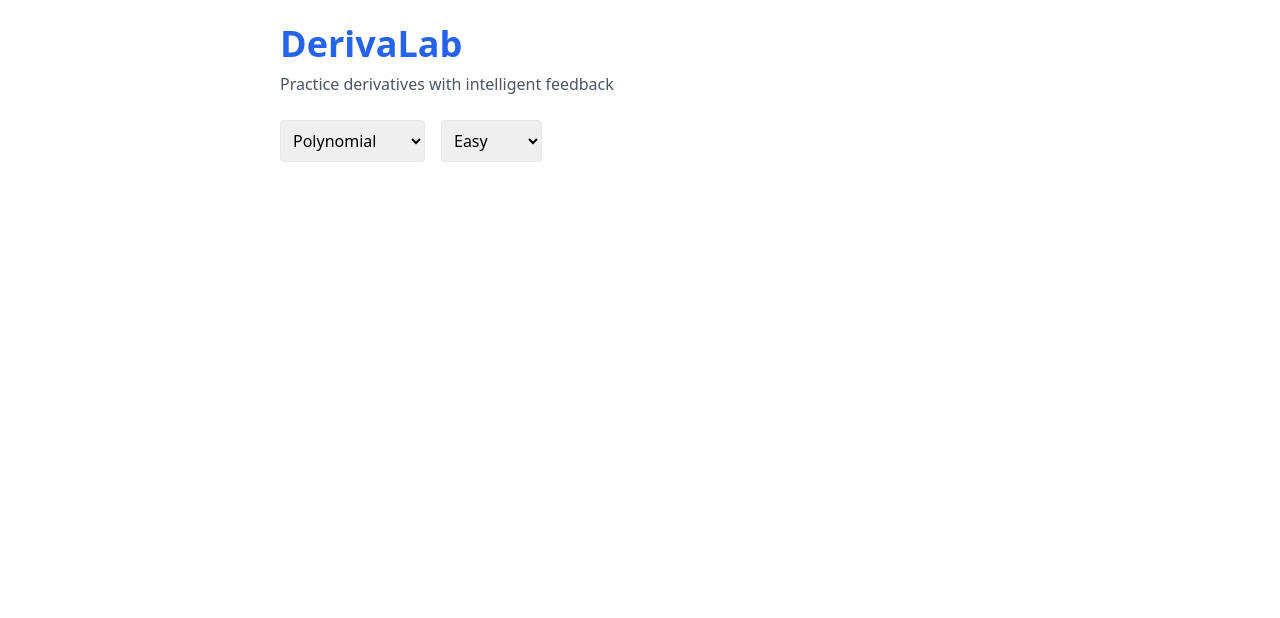
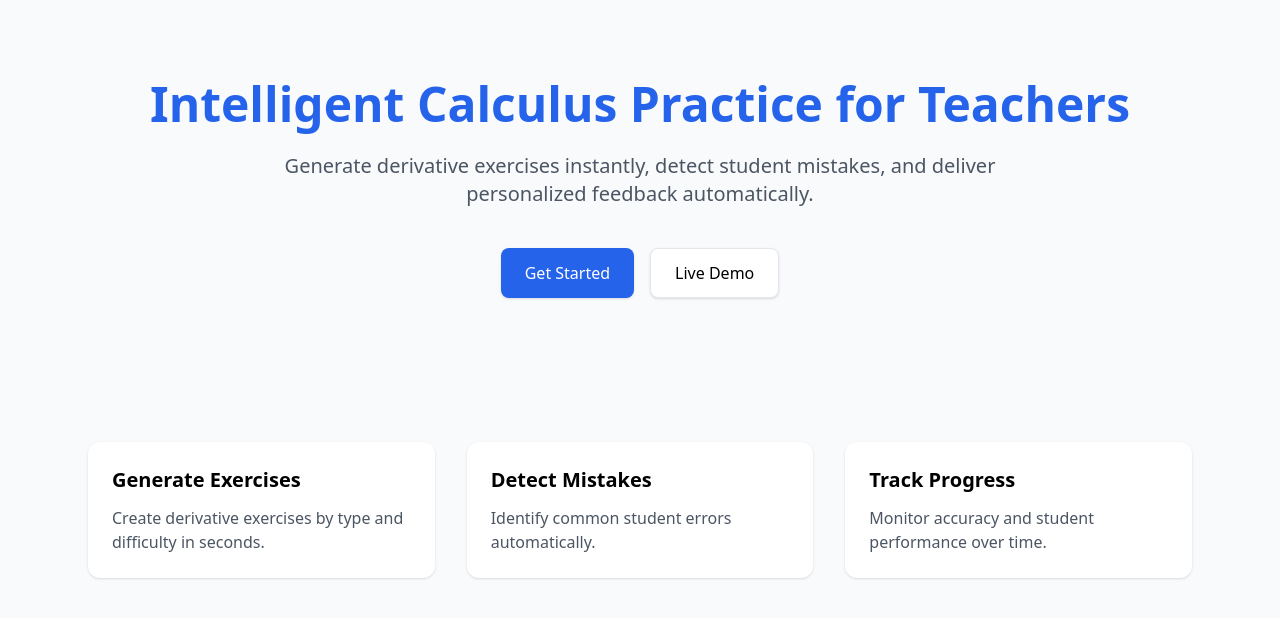
Before and after one commit to lu-alvz-dev/derivalab, a React (Vite) app in the folder client/: page / in a window 1280 px wide. Shown: the top 618 px of the page. Built offline with nearby package versions, Linux system fonts and the light colour scheme; no server answers.

Commit message:
feat: add SaaS landing page for DerivaLab

```diff
--- a/client/src/App.jsx
+++ b/client/src/App.jsx
@@ -1,95 +1,18 @@
-import { useEffect, useState, useCallback } from "react";
-import { fetchExerciseApi, validateAnswerApi } from "./services/api";
-import Header from "./components/Header";
-import ControlsPanel from "./components/ControlsPanel";
-import ExerciseCard from "./components/ExerciseCard";
-import FeedbackPanel from "./components/FeedbackPanel";
-import DashboardPanel from "./components/DashboardPanel";
+import { useState } from "react";
+import LandingPage from "./pages/LandingPage";
+import PracticePage from "./pages/PracticePage";
 
 function App() {
-  const [exercise, setExercise] = useState(null);
-  const [userAnswer, setUserAnswer] = useState("");
-  const [result, setResult] = useState(null);
-
-  // Filtros para la consulta a la API
-  const [type, setType] = useState("polynomial");
-  const [difficulty, setDifficulty] = useState("easy");
-  const [feedback, setFeedback] = useState("");
-  const [errorType, setErrorType] = useState("");
-  const [stats, setStats] = useState({
-    attempts: 0,
-    correct: 0,
-    accuracy: 0,
-  });
-
-  // Fetches a new exercise from the backend. useCallback is used to stabilize the function reference, so useEffect won't enter an infinite loop when state changes, the function is only recreated if 'type' or 'difficulty' change.
-  const fetchExercise = useCallback(() => {
-    fetchExerciseApi(type, difficulty)
-      .then((res) => {
-        setExercise(res.data);
-        setUserAnswer("");
-        setResult(null);
-        setFeedback("");
-        setErrorType("");
-      })
-      .catch((err) => {
-        console.error("Error fetching exercise:", err);
-      });
-  }, [type, difficulty]);
-
-  //Sends the user's answer to the server for validation.
-  const validateAnswer = () => {
-    validateAnswerApi({
-      userAnswer,
-      correctAnswer: exercise.answer,
-      exerciseType: exercise.type,
-    }).then((res) => {
-      const isCorrect = res.data.isCorrect;
-
-      const attempts = stats.attempts + 1;
-      const correct = stats.correct + (isCorrect ? 1 : 0);
-      const accuracy = Math.round((correct / attempts) * 100);
-
-      setStats({ attempts, correct, accuracy });
-
-      setResult(isCorrect);
-      setFeedback(res.data.feedback);
-      setErrorType(res.data.errorType);
-    });
-  };
-
-  useEffect(() => {
-    fetchExercise();
-  }, [fetchExercise]);
+  const [currentView, setCurrentView] = useState("landing");
 
   return (
-    <div className="max-w-3xl mx-auto p-6">
-      <Header />
-      <ControlsPanel
-        type={type}
-        setType={setType}
-        difficulty={difficulty}
-        setDifficulty={setDifficulty}
-      />
+    <>
+      {currentView === "landing" && (
+        <LandingPage onStart={() => setCurrentView("practice")} />
+      )}
 
-      {exercise && (
-        <>
-          <ExerciseCard
-            exercise={exercise}
-            userAnswer={userAnswer}
-            setUserAnswer={setUserAnswer}
-            onCheck={validateAnswer}
-            onNext={fetchExercise}
-          />
-          <FeedbackPanel
-            result={result}
-            feedback={feedback}
-            errorType={errorType}
-          />
-          <DashboardPanel stats={stats} />
-        </>
-      )}
-    </div>
+      {currentView === "practice" && <PracticePage />}
+    </>
   );
 }
 
--- /dev/null
+++ b/client/src/pages/LandingPage.jsx
@@ -0,0 +1,53 @@
+function LandingPage() {
+  return (
+    <main className="min-h-screen bg-gray-50">
+      {/* Hero */}
+      <section className="max-w-6xl mx-auto px-6 py-20 text-center">
+        <h1 className="text-5xl font-bold text-blue-600">
+          Intelligent Calculus Practice for Teachers
+        </h1>
+
+        <p className="mt-6 text-xl text-gray-600 max-w-3xl mx-auto">
+          Generate derivative exercises instantly, detect student mistakes, and
+          deliver personalized feedback automatically.
+        </p>
+
+        <div className="mt-10 flex justify-center gap-4">
+          <button className="bg-blue-600 text-white px-6 py-3 rounded-lg shadow">
+            Get Started
+          </button>
+
+          <button className="bg-white border px-6 py-3 rounded-lg shadow">
+            Live Demo
+          </button>
+        </div>
+      </section>
+
+      {/* Benefits */}
+      <section className="max-w-6xl mx-auto px-6 py-16 grid md:grid-cols-3 gap-8">
+        <div className="bg-white p-6 rounded-xl shadow">
+          <h3 className="text-xl font-semibold">Generate Exercises</h3>
+          <p className="mt-3 text-gray-600">
+            Create derivative exercises by type and difficulty in seconds.
+          </p>
+        </div>
+
+        <div className="bg-white p-6 rounded-xl shadow">
+          <h3 className="text-xl font-semibold">Detect Mistakes</h3>
+          <p className="mt-3 text-gray-600">
+            Identify common student errors automatically.
+          </p>
+        </div>
+
+        <div className="bg-white p-6 rounded-xl shadow">
+          <h3 className="text-xl font-semibold">Track Progress</h3>
+          <p className="mt-3 text-gray-600">
+            Monitor accuracy and student performance over time.
+          </p>
+        </div>
+      </section>
+    </main>
+  );
+}
+
+export default LandingPage;
--- /dev/null
+++ b/client/src/pages/PracticePage.jsx
@@ -0,0 +1,96 @@
+import { useEffect, useState, useCallback } from "react";
+import { fetchExerciseApi, validateAnswerApi } from "../services/api";
+import Header from "../components/Header";
+import ControlsPanel from "../components/ControlsPanel";
+import ExerciseCard from "../components/ExerciseCard";
+import FeedbackPanel from "../components/FeedbackPanel";
+import DashboardPanel from "../components/DashboardPanel";
+
+function App() {
+  const [exercise, setExercise] = useState(null);
+  const [userAnswer, setUserAnswer] = useState("");
+  const [result, setResult] = useState(null);
+
+  // Filtros para la consulta a la API
+  const [type, setType] = useState("polynomial");
+  const [difficulty, setDifficulty] = useState("easy");
+  const [feedback, setFeedback] = useState("");
+  const [errorType, setErrorType] = useState("");
+  const [stats, setStats] = useState({
+    attempts: 0,
+    correct: 0,
+    accuracy: 0,
+  });
+
+  // Fetches a new exercise from the backend. useCallback is used to stabilize the function reference, so useEffect won't enter an infinite loop when state changes, the function is only recreated if 'type' or 'difficulty' change.
+  const fetchExercise = useCallback(() => {
+    fetchExerciseApi(type, difficulty)
+      .then((res) => {
+        setExercise(res.data);
+        setUserAnswer("");
+        setResult(null);
+        setFeedback("");
+        setErrorType("");
+      })
+      .catch((err) => {
+        console.error("Error fetching exercise:", err);
+      });
+  }, [type, difficulty]);
+
+  //Sends the user's answer to the server for validation.
+  const validateAnswer = () => {
+    validateAnswerApi({
+      userAnswer,
+      correctAnswer: exercise.answer,
+      exerciseType: exercise.type,
+    }).then((res) => {
+      const isCorrect = res.data.isCorrect;
+
+      const attempts = stats.attempts + 1;
+      const correct = stats.correct + (isCorrect ? 1 : 0);
+      const accuracy = Math.round((correct / attempts) * 100);
+
+      setStats({ attempts, correct, accuracy });
+
+      setResult(isCorrect);
+      setFeedback(res.data.feedback);
+      setErrorType(res.data.errorType);
+    });
+  };
+
+  useEffect(() => {
+    fetchExercise();
+  }, [fetchExercise]);
+
+  return (
+    <div className="max-w-3xl mx-auto p-6">
+      <Header />
+      <ControlsPanel
+        type={type}
+        setType={setType}
+        difficulty={difficulty}
+        setDifficulty={setDifficulty}
+      />
+
+      {exercise && (
+        <>
+          <ExerciseCard
+            exercise={exercise}
+            userAnswer={userAnswer}
+            setUserAnswer={setUserAnswer}
+            onCheck={validateAnswer}
+            onNext={fetchExercise}
+          />
+          <FeedbackPanel
+            result={result}
+            feedback={feedback}
+            errorType={errorType}
+          />
+          <DashboardPanel stats={stats} />
+        </>
+      )}
+    </div>
+  );
+}
+
+export default App;
```
